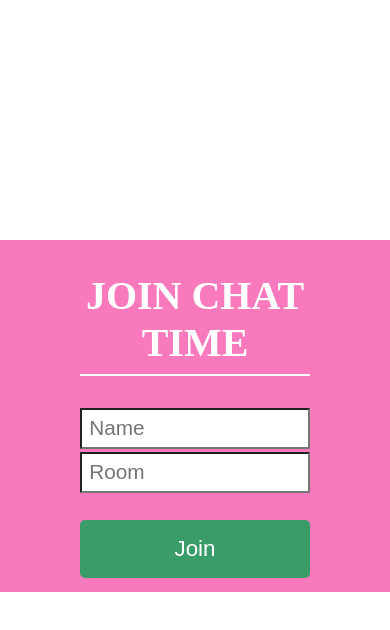
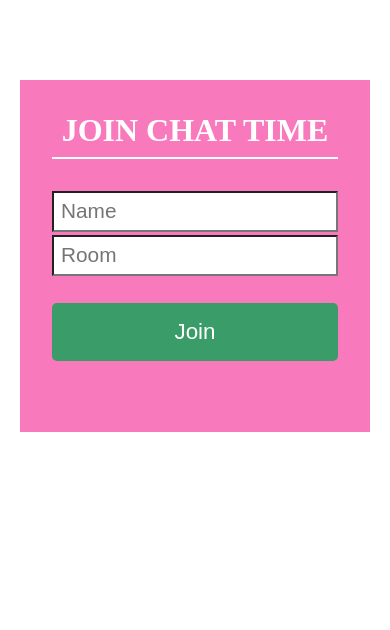
Before and after one commit to webroyit/yc93ns-WRIChatTime, a React (Create React App) app: page / in a window 390 px wide. Shown: the top 630 px of the page. Built offline with nearby package versions, Linux system fonts and the light colour scheme.

Commit message:
Add media query

```diff
--- a/src/index.css
+++ b/src/index.css
@@ -19,7 +19,7 @@ a{
     display: flex;
     justify-content: center;
     text-align: center;
-    margin-top: 15rem;
+    margin-top: 8rem;
     height: 100vh;
 }
 
@@ -189,3 +189,27 @@ a{
 .textWhite{
     color: white;
 }
+
+/* *************************************** For Phone ********************************** */
+@media(max-width: 750px){
+    .join{
+        margin-top: 5rem;
+    }
+
+    .join__container{
+        padding: 2rem;
+    }
+
+    .join__heading{
+        font-size: 2rem;
+    }
+
+    .chat__container{
+        height: 80%;
+        width: 95%;
+    }
+
+    .chatHeader__title{
+        font-size: 1.5rem;
+    }
+}
```
